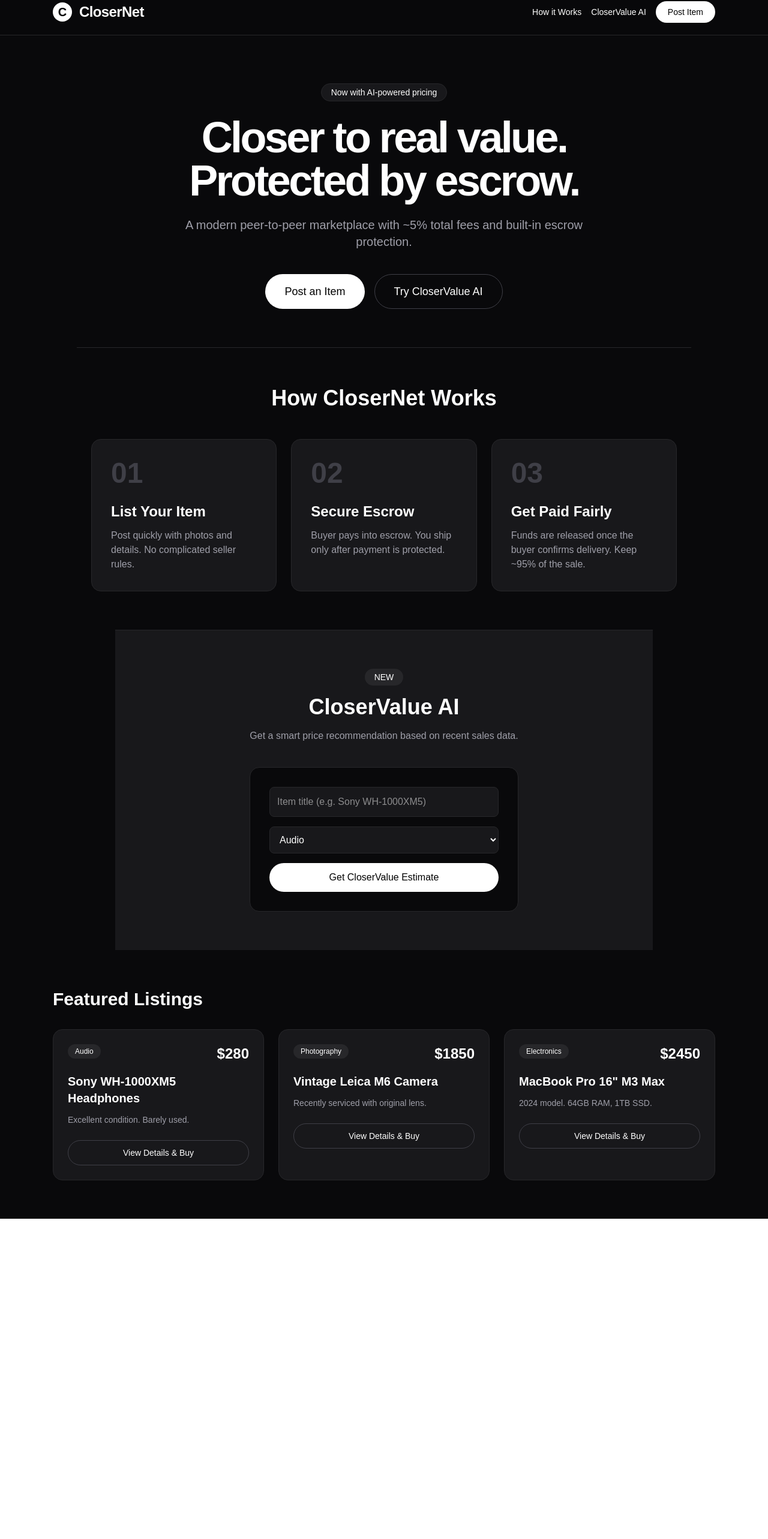
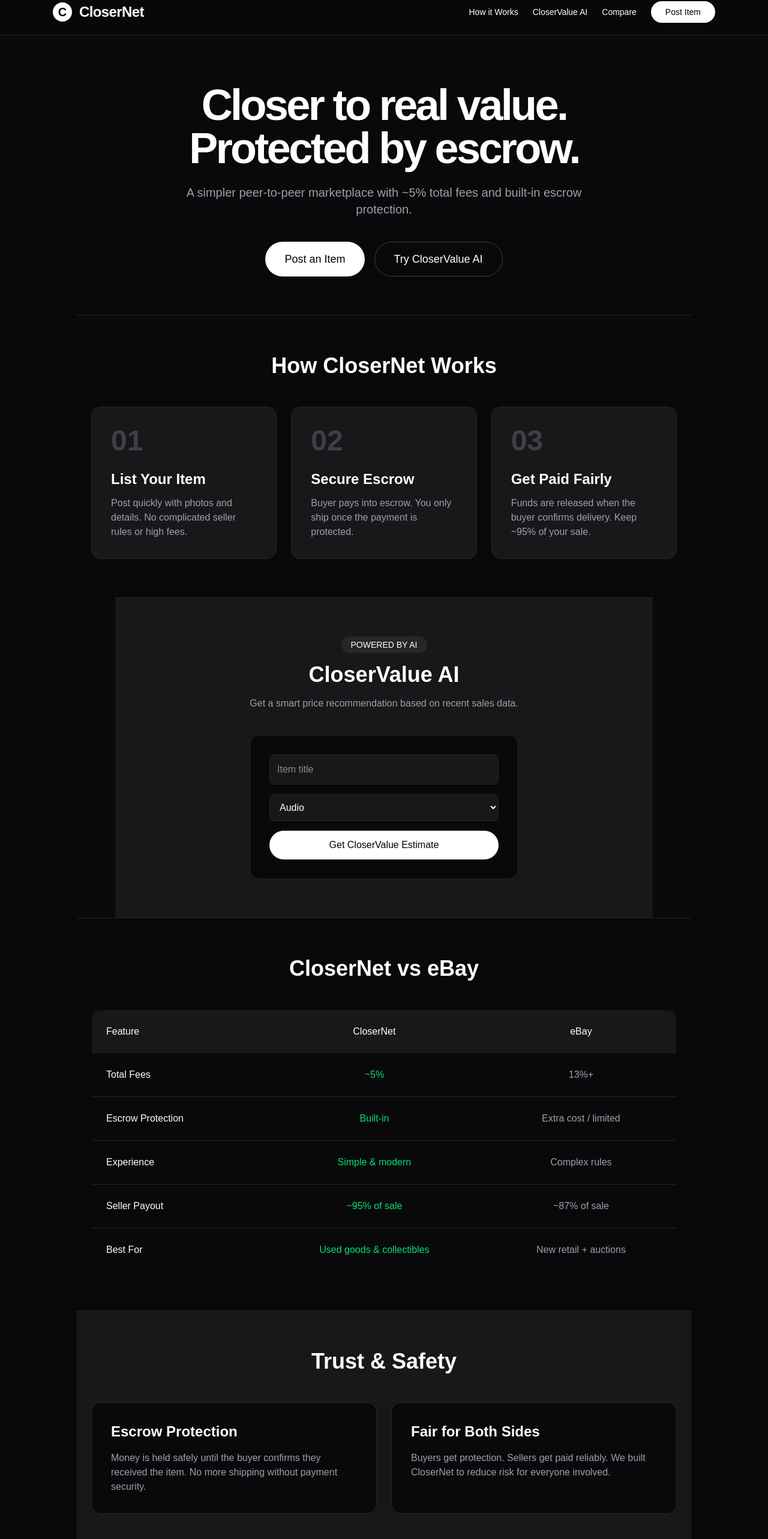
Before and after one commit to 50isLess/CloserNet, a Next.js app: page / in a window 1280 px wide. Shown: the part 18-2584 px from the top of the page at 60% size. Before the commit the page ends 2050 px from the top, so only its background shows below. Built offline with nearby package versions, Linux system fonts and the light colour scheme.

Commit message:
Update page.tsx

```diff
--- a/app/page.tsx
+++ b/app/page.tsx
@@ -18,6 +18,7 @@
   ]);
 
   const [showForm, setShowForm] = useState(false);
+  const [showAI, setShowAI] = useState(false);
   const [aiResult, setAiResult] = useState<any>(null);
   const [aiInput, setAiInput] = useState({ title: "", category: "Audio" });
 
@@ -25,24 +26,17 @@
     title: "", price: "", description: "", category: "Audio"
   });
 
-  // Simulated AI CloserValue Estimator
+  // Simulated AI CloserValue
   const getCloserValue = () => {
     const { title, category } = aiInput;
-
-    // Simple mock logic based on category and keywords
     let basePrice = 150;
-    let range = 40;
-
     if (category === "Audio") basePrice = 220;
     if (category === "Photography") basePrice = 850;
     if (category === "Electronics") basePrice = 1200;
-    if (category === "Collectibles") basePrice = 450;
 
-    // Adjust based on title keywords
     const lowerTitle = title.toLowerCase();
-    if (lowerTitle.includes("leica") || lowerTitle.includes("vintage")) basePrice *= 1.8;
-    if (lowerTitle.includes("macbook") || lowerTitle.includes("pro")) basePrice *= 1.6;
-    if (lowerTitle.includes("headphones") || lowerTitle.includes("sony")) basePrice *= 1.1;
+    if (lowerTitle.includes("leica")) basePrice *= 1.8;
+    if (lowerTitle.includes("macbook")) basePrice *= 1.6;
 
     const estimatedLow = Math.round(basePrice * 0.85);
     const estimatedHigh = Math.round(basePrice * 1.15);
@@ -50,7 +44,7 @@
     setAiResult({
       estimatedLow,
       estimatedHigh,
-      message: `Based on the last 20 similar sales in ${category.toLowerCase()}, we recommend listing between $${estimatedLow}–$${estimatedHigh}.`
+      message: `Based on the last 20 similar sales, we recommend listing between $${estimatedLow}–$${estimatedHigh}.`
     });
   };
 
@@ -82,12 +76,13 @@
             </div>
             <div className="text-2xl font-semibold tracking-tight">CloserNet</div>
           </div>
-          <div className="flex items-center gap-4 text-sm">
-            <a href="#how" className="hover:text-zinc-400 transition-colors">How it Works</a>
-            <a href="#value" className="hover:text-zinc-400 transition-colors">CloserValue AI</a>
+          <div className="flex items-center gap-6 text-sm">
+            <a href="#how" className="hover:text-zinc-400">How it Works</a>
+            <a href="#value" className="hover:text-zinc-400">CloserValue AI</a>
+            <a href="#compare" className="hover:text-zinc-400">Compare</a>
             <button
               onClick={() => setShowForm(!showForm)}
-              className="px-5 py-2 bg-white text-black rounded-full text-sm font-medium hover:bg-zinc-200 transition-colors"
+              className="px-6 py-2 bg-white text-black rounded-full text-sm font-medium hover:bg-zinc-200"
             >
               {showForm ? "Close" : "Post Item"}
             </button>
@@ -97,28 +92,19 @@
 
       {/* Hero */}
       <section className="max-w-5xl mx-auto px-6 pt-20 pb-16 text-center">
-        <div className="inline-block px-4 py-1 bg-zinc-900 rounded-full text-sm mb-6 border border-zinc-800">
-          Now with AI-powered pricing
-        </div>
         <h1 className="text-6xl md:text-7xl font-semibold tracking-tighter mb-6">
           Closer to real value.<br />Protected by escrow.
         </h1>
         <p className="text-xl text-zinc-400 max-w-2xl mx-auto mb-10">
-          A modern peer-to-peer marketplace with ~5% total fees and built-in escrow protection.
+          A simpler peer-to-peer marketplace with ~5% total fees and built-in escrow protection.
         </p>
         <div className="flex gap-4 justify-center">
-          <button
-            onClick={() => setShowForm(true)}
-            className="px-8 py-3.5 bg-white text-black rounded-full text-lg font-medium hover:bg-zinc-200 transition-colors"
-          >
+          <button onClick={() => setShowForm(true)} className="px-8 py-3.5 bg-white text-black rounded-full text-lg font-medium hover:bg-zinc-200">
             Post an Item
           </button>
-          <a
-            href="#value"
-            className="px-8 py-3.5 border border-zinc-700 rounded-full text-lg hover:bg-zinc-900 transition-colors"
-          >
+          <button onClick={() => setShowAI(true)} className="px-8 py-3.5 border border-zinc-700 rounded-full text-lg hover:bg-zinc-900">
             Try CloserValue AI
-          </a>
+          </button>
         </div>
       </section>
 
@@ -127,11 +113,11 @@
         <h2 className="text-4xl font-semibold text-center mb-12">How CloserNet Works</h2>
         <div className="grid md:grid-cols-3 gap-6">
           {[
-            { num: "01", title: "List Your Item", desc: "Post quickly with photos and details. No complicated seller rules." },
-            { num: "02", title: "Secure Escrow", desc: "Buyer pays into escrow. You ship only after payment is protected." },
-            { num: "03", title: "Get Paid Fairly", desc: "Funds are released once the buyer confirms delivery. Keep ~95% of the sale." }
-          ].map((step, index) => (
-            <div key={index} className="bg-zinc-900 border border-zinc-800 rounded-2xl p-8">
+            { num: "01", title: "List Your Item", desc: "Post quickly with photos and details. No complicated seller rules or high fees." },
+            { num: "02", title: "Secure Escrow", desc: "Buyer pays into escrow. You only ship once the payment is protected." },
+            { num: "03", title: "Get Paid Fairly", desc: "Funds are released when the buyer confirms delivery. Keep ~95% of your sale." }
+          ].map((step, i) => (
+            <div key={i} className="bg-zinc-900 border border-zinc-800 rounded-2xl p-8">
               <div className="text-5xl font-bold text-zinc-700 mb-6">{step.num}</div>
               <h3 className="text-2xl font-semibold mb-3">{step.title}</h3>
               <p className="text-zinc-400">{step.desc}</p>
@@ -140,50 +126,100 @@
         </div>
       </section>
 
-      {/* CloserValue AI Section */}
+      {/* CloserValue AI */}
       <section id="value" className="max-w-4xl mx-auto px-6 py-16 border-t border-zinc-800 bg-zinc-900">
         <div className="text-center mb-10">
-          <div className="inline-block px-4 py-1 bg-zinc-800 rounded-full text-sm mb-4">NEW</div>
+          <div className="inline-block px-4 py-1 bg-zinc-800 rounded-full text-sm mb-4">POWERED BY AI</div>
           <h2 className="text-4xl font-semibold mb-4">CloserValue AI</h2>
-          <p className="text-zinc-400 max-w-md mx-auto">Get a smart price recommendation based on recent sales data.</p>
+          <p className="text-zinc-400">Get a smart price recommendation based on recent sales data.</p>
         </div>
 
         <div className="max-w-md mx-auto bg-zinc-950 border border-zinc-800 rounded-2xl p-8">
           <div className="space-y-4">
-            <input
-              type="text"
-              placeholder="Item title (e.g. Sony WH-1000XM5)"
-              value={aiInput.title}
-              onChange={(e) => setAiInput({ ...aiInput, title: e.target.value })}
-              className="w-full bg-zinc-900 border border-zinc-800 p-3 rounded-lg text-white"
-            />
-            <select
-              value={aiInput.category}
-              onChange={(e) => setAiInput({ ...aiInput, category: e.target.value })}
-              className="w-full bg-zinc-900 border border-zinc-800 p-3 rounded-lg text-white"
-            >
+            <input type="text" placeholder="Item title" value={aiInput.title}
+              onChange={(e) => setAiInput({...aiInput, title: e.target.value})} className="w-full bg-zinc-900 border border-zinc-800 p-3 rounded-lg" />
+            <select value={aiInput.category} onChange={(e) => setAiInput({...aiInput, category: e.target.value})} className="w-full bg-zinc-900 border border-zinc-800 p-3 rounded-lg">
               <option value="Audio">Audio</option>
               <option value="Electronics">Electronics</option>
               <option value="Photography">Photography</option>
               <option value="Collectibles">Collectibles</option>
             </select>
-            <button
-              onClick={getCloserValue}
-              className="w-full bg-white text-black py-3 rounded-full font-medium hover:bg-zinc-200 transition-colors"
-            >
+            <button onClick={getCloserValue} className="w-full bg-white text-black py-3 rounded-full font-medium hover:bg-zinc-200">
               Get CloserValue Estimate
             </button>
           </div>
 
           {aiResult && (
             <div className="mt-6 p-5 bg-zinc-900 border border-zinc-800 rounded-xl">
-              <div className="text-sm text-zinc-400 mb-1">Recommended Listing Price</div>
-              <div className="text-3xl font-semibold mb-3">
-                ${aiResult.estimatedLow} – ${aiResult.estimatedHigh}
-              </div>
+              <div className="text-sm text-zinc-400 mb-1">Recommended Price</div>
+              <div className="text-3xl font-semibold mb-2">${aiResult.estimatedLow} – ${aiResult.estimatedHigh}</div>
               <p className="text-sm text-zinc-400">{aiResult.message}</p>
             </div>
           )}
+        </div>
+      </section>
+
+      {/* Comparison */}
+      <section id="compare" className="max-w-5xl mx-auto px-6 py-16 border-t border-zinc-800">
+        <h2 className="text-4xl font-semibold text-center mb-12">CloserNet vs eBay</h2>
+        <div className="overflow-x-auto">
+          <table className="w-full border border-zinc-800 rounded-2xl overflow-hidden">
+            <thead className="bg-zinc-900">
+              <tr>
+                <th className="text-left p-6 font-medium">Feature</th>
+                <th className="text-center p-6 font-medium">CloserNet</th>
+                <th className="text-center p-6 font-medium">eBay</th>
+              </tr>
+            </thead>
+            <tbody className="divide-y divide-zinc-800">
+              {[
+                ["Total Fees", "~5%", "13%+"],
+                ["Escrow Protection", "Built-in", "Extra cost / limited"],
+                ["Experience", "Simple & modern", "Complex rules"],
+                ["Seller Payout", "~95% of sale", "~87% of sale"],
+                ["Best For", "Used goods & collectibles", "New retail + auctions"]
+              ].map(([feature, closer, ebay], i) => (
+                <tr key={i} className="hover:bg-zinc-900/50">
+                  <td className="p-6 font-medium">{feature}</td>
+                  <td className="p-6 text-center text-green-400">{closer}</td>
+                  <td className="p-6 text-center text-zinc-400">{ebay}</td>
+                </tr>
+              ))}
+            </tbody>
+          </table>
+        </div>
+      </section>
+
+      {/* Trust & Safety */}
+      <section className="max-w-5xl mx-auto px-6 py-16 border-t border-zinc-800 bg-zinc-900">
+        <h2 className="text-4xl font-semibold text-center mb-12">Trust & Safety</h2>
+        <div className="grid md:grid-cols-2 gap-6">
+          <div className="bg-zinc-950 border border-zinc-800 rounded-2xl p-8">
+            <h3 className="text-2xl font-semibold mb-4">Escrow Protection</h3>
+            <p className="text-zinc-400">Money is held safely until the buyer confirms they received the item. No more shipping without payment security.</p>
+          </div>
+          <div className="bg-zinc-950 border border-zinc-800 rounded-2xl p-8">
+            <h3 className="text-2xl font-semibold mb-4">Fair for Both Sides</h3>
+            <p className="text-zinc-400">Buyers get protection. Sellers get paid reliably. We built CloserNet to reduce risk for everyone involved.</p>
+          </div>
+        </div>
+      </section>
+
+      {/* FAQ */}
+      <section className="max-w-4xl mx-auto px-6 py-16 border-t border-zinc-800">
+        <h2 className="text-4xl font-semibold text-center mb-12">Frequently Asked Questions</h2>
+        <div className="space-y-6">
+          {[
+            ["How much does it cost to sell?", "Only about 5% total fees — significantly lower than most marketplaces."],
+            ["How does escrow work?", "Buyer pays into escrow. You ship. Money is released to you once the buyer confirms delivery."],
+            ["Is CloserNet safe?", "Yes. Our escrow system protects both buyers and sellers from common risks."],
+            ["Can I sell anything?", "Most used goods, collectibles, and electronics are welcome. We focus on peer-to-peer sales."],
+          ].map(([q, a], i) => (
+            <div key={i} className="border border-zinc-800 rounded-2xl p-6">
+              <h4 className="font-semibold text-lg mb-2">{q}</h4>
+              <p className="text-zinc-400">{a}</p>
+            </div>
+          ))}
         </div>
       </section>
 
@@ -192,10 +228,8 @@
         <section className="max-w-xl mx-auto px-6 py-10 border-t border-zinc-800">
           <h3 className="text-2xl font-semibold mb-6">Post a New Item</h3>
           <form onSubmit={handleSubmit} className="space-y-4">
-            <input type="text" placeholder="Item Title" value={newItem.title}
-              onChange={(e) => setNewItem({...newItem, title: e.target.value})} className="w-full bg-zinc-900 border border-zinc-800 p-3 rounded-lg" required />
-            <input type="number" placeholder="Price ($)" value={newItem.price}
-              onChange={(e) => setNewItem({...newItem, price: e.target.value})} className="w-full bg-zinc-900 border border-zinc-800 p-3 rounded-lg" required />
+            <input type="text" placeholder="Item Title" value={newItem.title} onChange={(e) => setNewItem({...newItem, title: e.target.value})} className="w-full bg-zinc-900 border border-zinc-800 p-3 rounded-lg" required />
+            <input type="number" placeholder="Price ($)" value={newItem.price} onChange={(e) => setNewItem({...newItem, price: e.target.value})} className="w-full bg-zinc-900 border border-zinc-800 p-3 rounded-lg" required />
             <select value={newItem.category} onChange={(e) => setNewItem({...newItem, category: e.target.value})} className="w-full bg-zinc-900 border border-zinc-800 p-3 rounded-lg">
               <option value="Audio">Audio</option>
               <option value="Electronics">Electronics</option>
@@ -203,11 +237,8 @@
               <option value="Collectibles">Collectibles</option>
               <option value="Other">Other</option>
             </select>
-            <textarea placeholder="Description" value={newItem.description}
-              onChange={(e) => setNewItem({...newItem, description: e.target.value})} className="w-full bg-zinc-900 border border-zinc-800 p-3 rounded-lg h-24" />
-            <button type="submit" className="w-full bg-white text-black py-3 rounded-full font-medium hover:bg-zinc-200">
-              Post Item
-            </button>
+            <textarea placeholder="Description" value={newItem.description} onChange={(e) => setNewItem({...newItem, description: e.target.value})} className="w-full bg-zinc-900 border border-zinc-800 p-3 rounded-lg h-24" />
+            <button type="submit" className="w-full bg-white text-black py-3 rounded-full font-medium hover:bg-zinc-200">Post Item</button>
           </form>
         </section>
       )}
@@ -223,7 +254,7 @@
                 <span className="font-semibold text-2xl">${listing.price}</span>
               </div>
               <h3 className="font-semibold text-xl mb-3">{listing.title}</h3>
-              <p className="text-zinc-400 text-sm line-clamp-2">{listing.description}</p>
+              <p className="text-zinc-400 text-sm">{listing.description}</p>
               <button className="mt-6 w-full py-2.5 border border-zinc-700 rounded-full text-sm hover:bg-zinc-800 transition-colors">
                 View Details & Buy
               </button>
@@ -231,6 +262,10 @@
           ))}
         </div>
       </section>
+
+      <footer className="border-t border-zinc-800 py-10 text-center text-sm text-zinc-500">
+        CloserNet • Lower Fees • Escrow Protected • Built for Real Sellers
+      </footer>
     </main>
   );
 }
```
